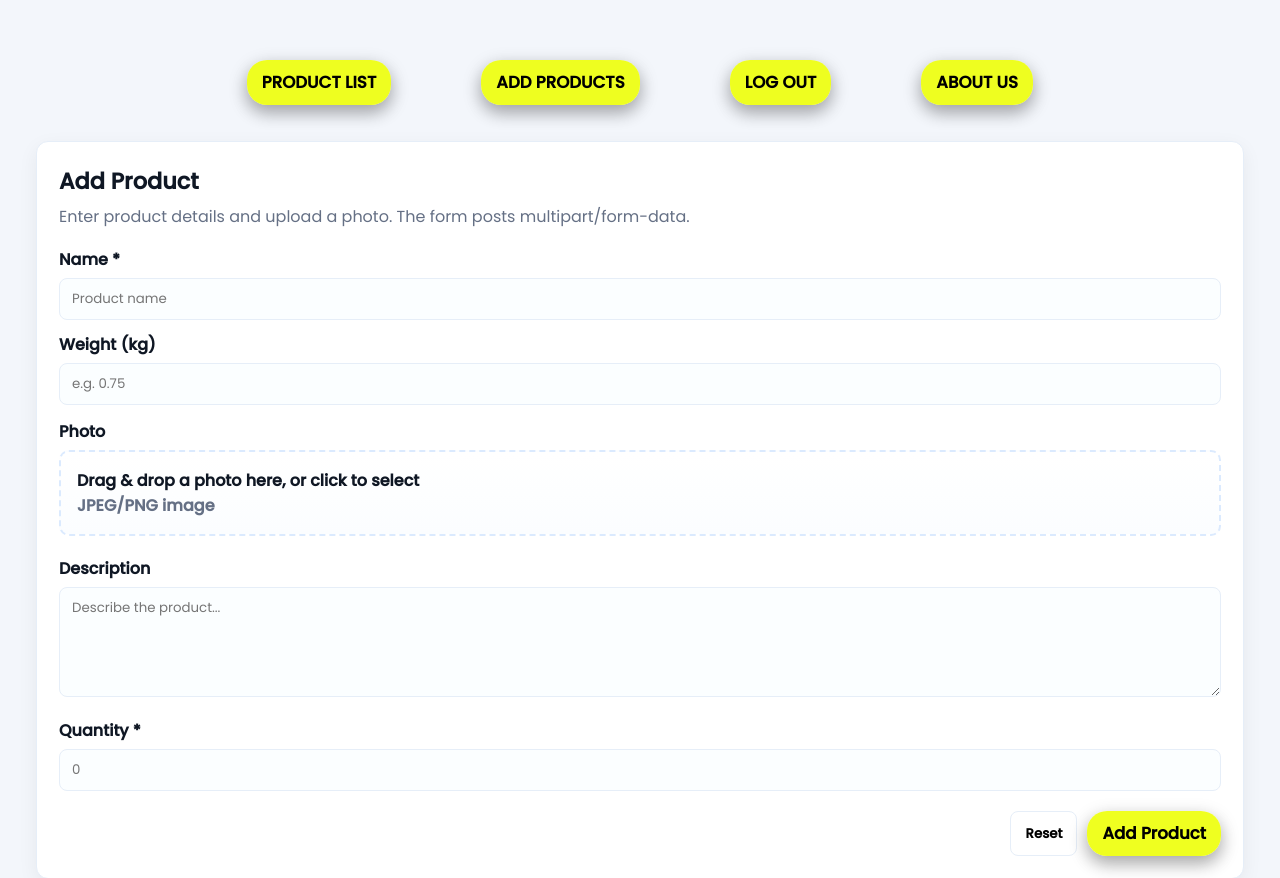
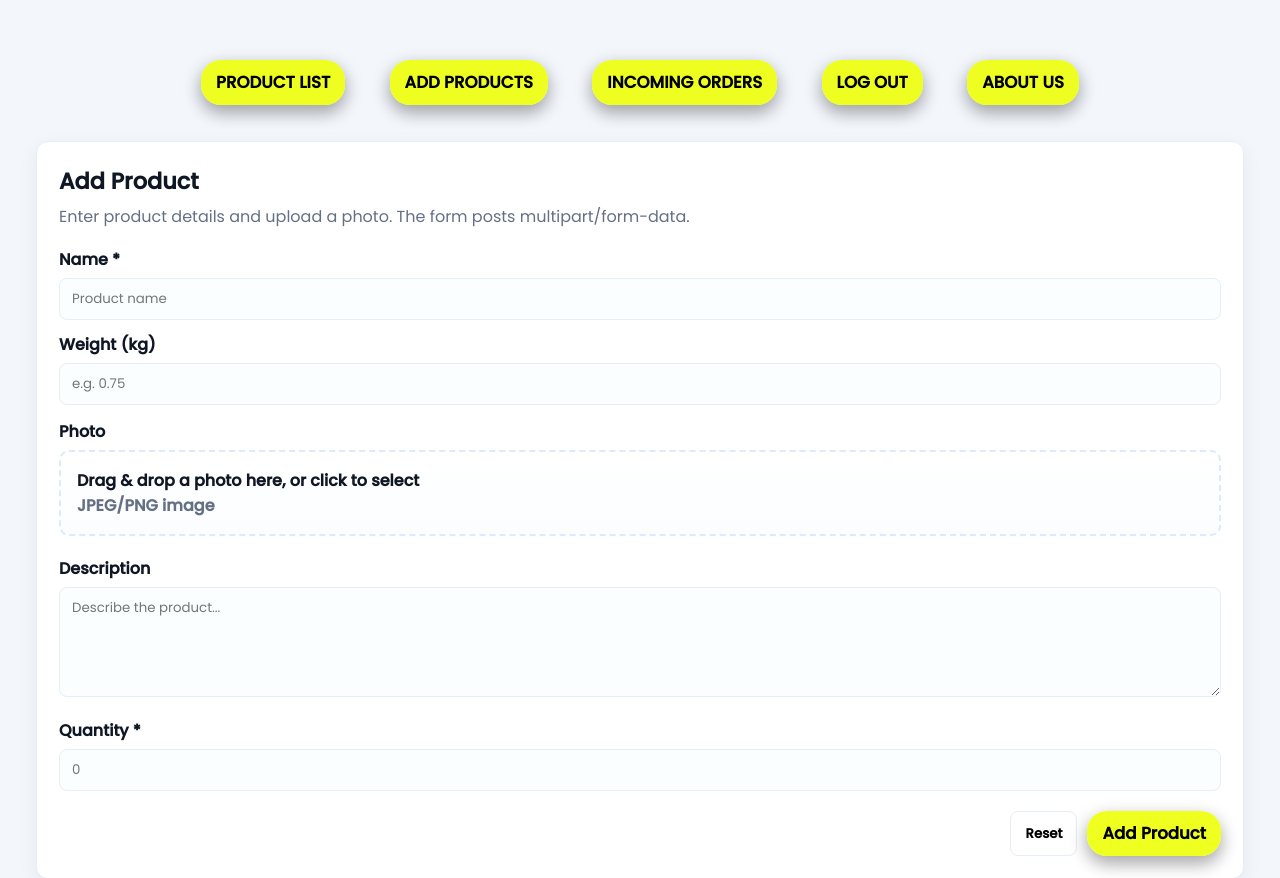
Before and after one commit to fSidel/DockNStock, a Flask app: page /add_products in a window 1280 px wide. Shown: the top 878 px of the page. Run offline with Flask 3, Linux system fonts and the light colour scheme; a user stored in the database is signed in; data that the repository does not hold is empty.

Commit message:
add incoming orders to navbar

```diff
--- a/services/business_interface/templates/header.html
+++ b/services/business_interface/templates/header.html
@@ -10,6 +10,7 @@
 {% if current_user.is_authenticated %}
     <div class="menu"><a href="/" class="link"><button class="pulsante hh" type="button">PRODUCT LIST</button></a></div>
     <div class="menu"><a href="/add_products" class="link"><button class="pulsante hh" type="button">ADD PRODUCTS</button></a></div>
+        <div class="menu"><a href="/incoming_orders" class="link"><button class="pulsante hh" type="button">INCOMING ORDERS</button></a></div>
     <div class="menu"><a href="/logout" class="link"><button id = "logout" class="pulsante hh" type="button">LOG OUT</button></a></div>
     <div class="menu"><a href="/aboutus" class="link"><button class="pulsante hh" type="button">ABOUT US</button></a></div>
 {% else %}
```
